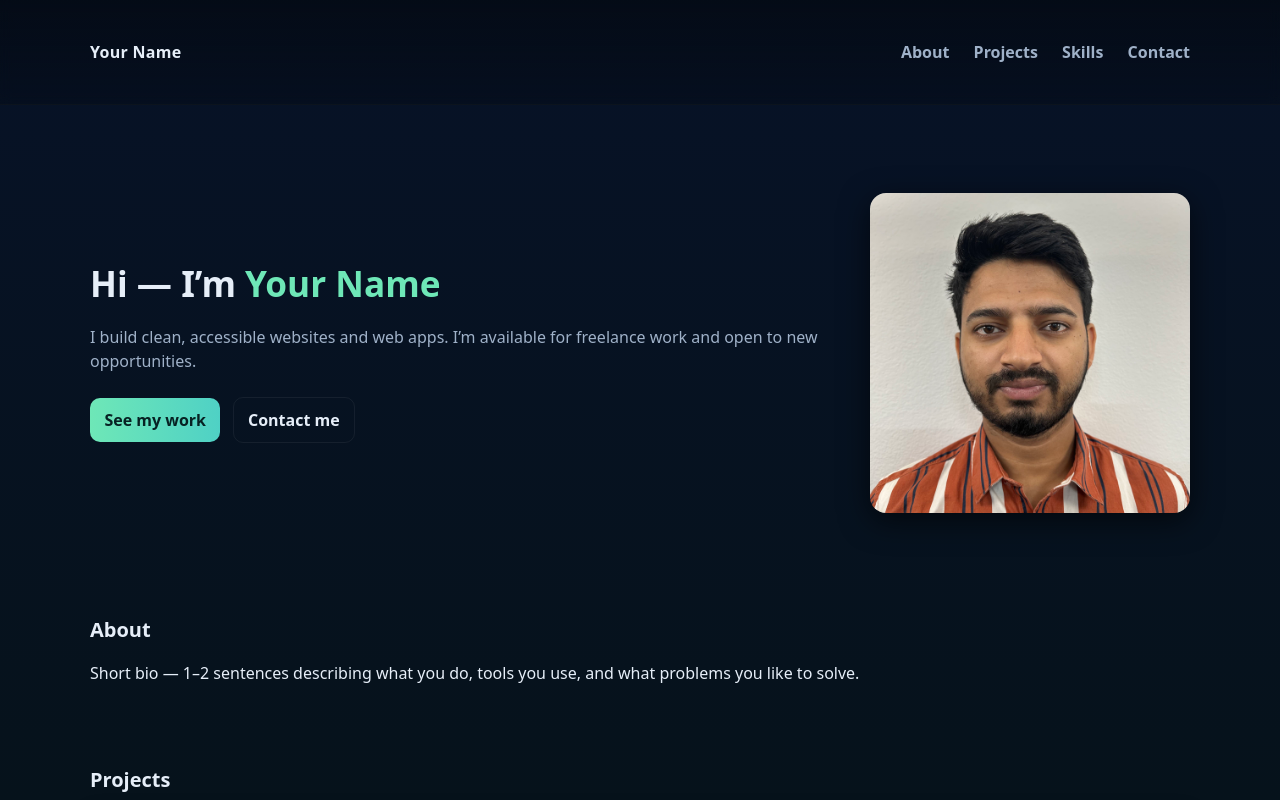
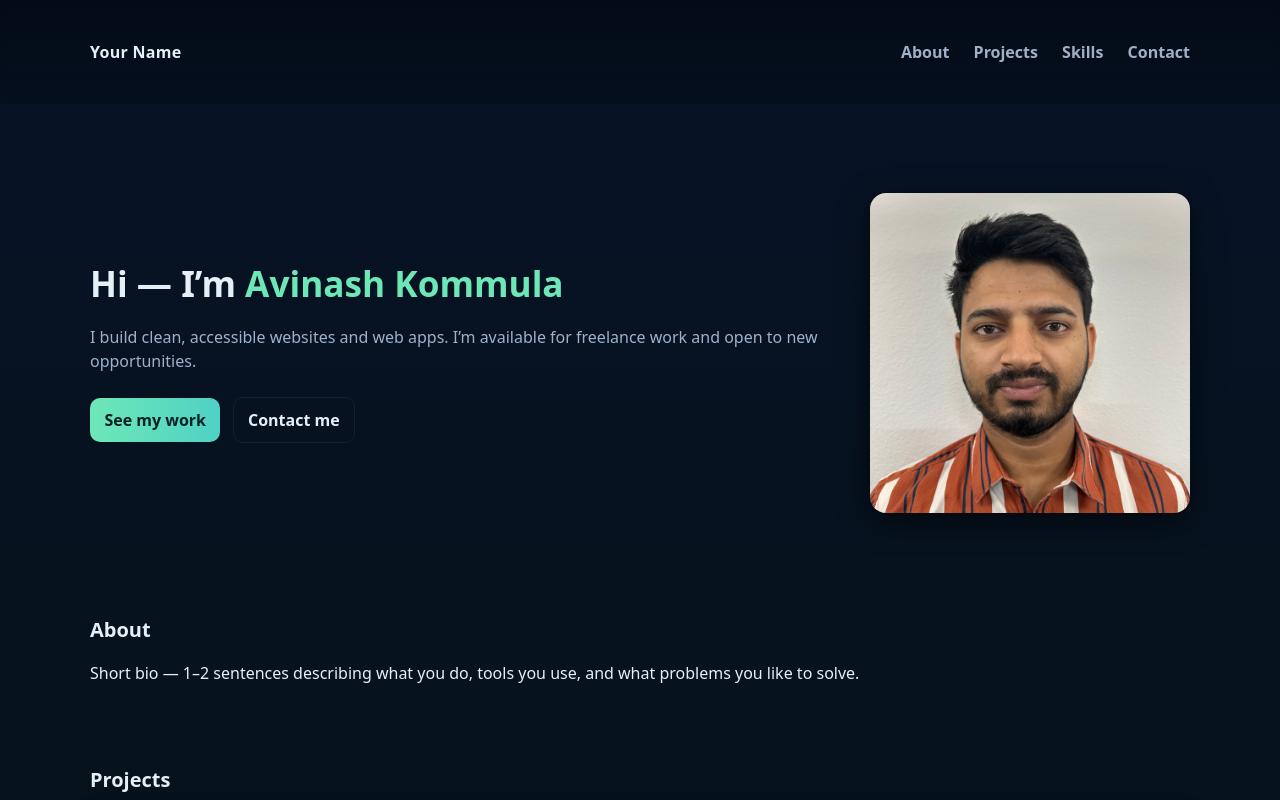
Before and after one commit to avinash-kommula/portfolio, a plain HTML site: page index.html in a window 1280 px wide. Shown: the top 800 px of the page. Drawn offline with Linux system fonts and the light colour scheme; files whose address does not match are found by name.

Commit message:
added names for page title and intro

```diff
--- a/index.html
+++ b/index.html
@@ -3,7 +3,7 @@
 <head>
   <meta charset="utf-8" />
   <meta name="viewport" content="width=device-width,initial-scale=1" />
-  <title>Your Name — Portfolio</title>
+  <title>Avinash Kommula Portfolio</title>
   <meta name="description" content="Portfolio of Your Name — web developer / designer." />
   <link rel="stylesheet" href="styles.css" />
 </head>
@@ -25,7 +25,7 @@
     <section class="hero">
       <div class="container hero-grid">
         <div class="hero-text">
-          <h1>Hi — I’m <span class="accent">Your Name</span></h1>
+          <h1>Hi — I’m <span class="accent">Avinash Kommula</span></h1>
           <p class="intro">I build clean, accessible websites and web apps. I’m available for freelance work and open to new opportunities.</p>
           <p>
             <a class="btn" href="#projects">See my work</a>
```
